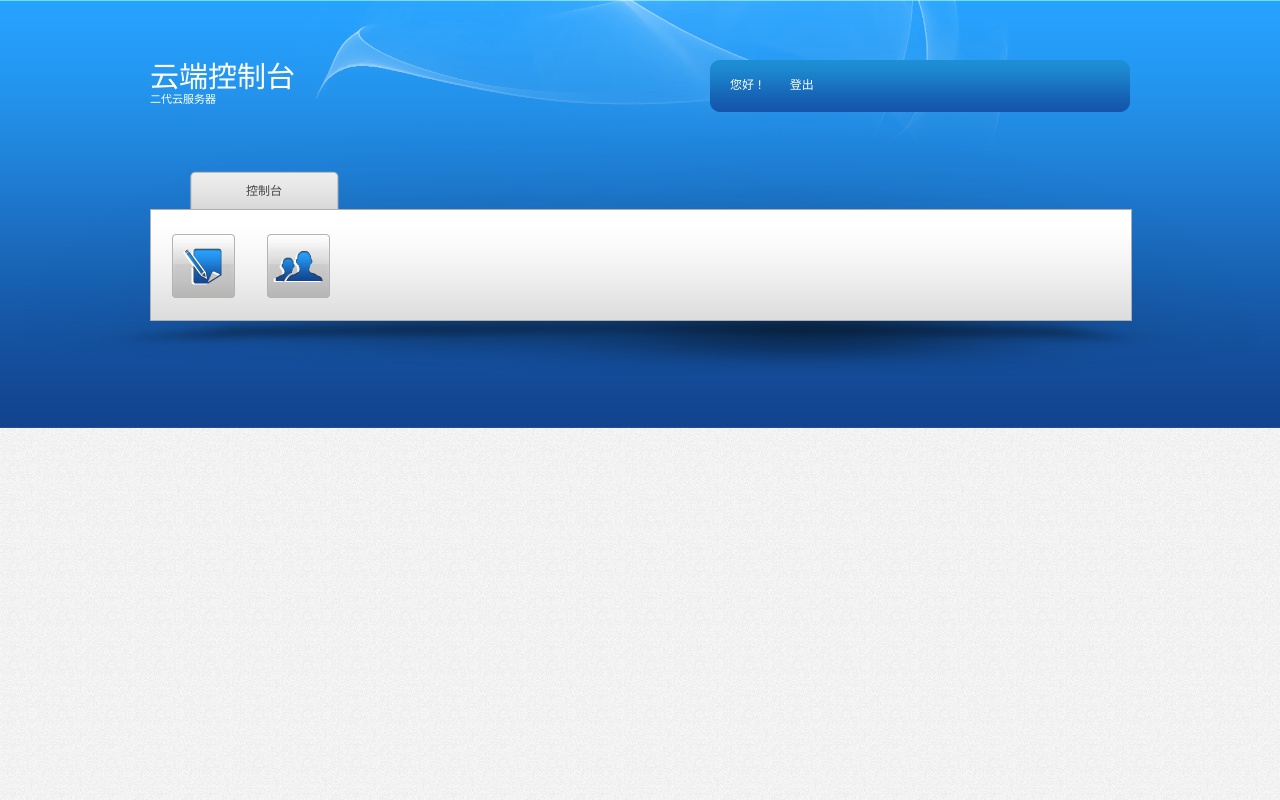
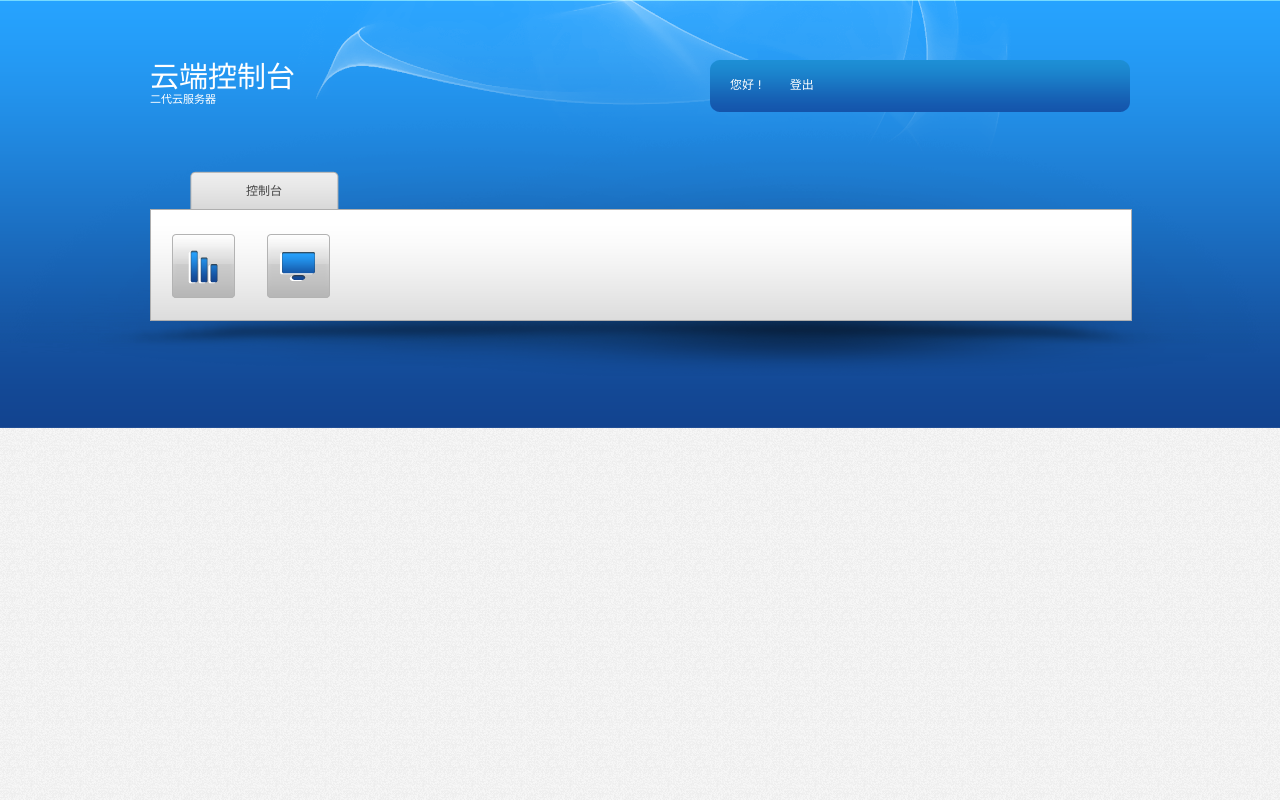
Before and after one commit to OrangeChan/php-project1, a CodeIgniter app: template application/views/header.php in a window 1280 px wide. Run offline with CodeIgniter, Linux system fonts and the light colour scheme; the template is opened without the code that fills it, so the values that code supplies are empty; some libraries are stand-ins or nearby versions.

Commit message:
view header icon
view header icon

```diff
--- a/application/views/header.php
+++ b/application/views/header.php
@@ -25,15 +25,15 @@
 
             <div class='carousel_inner'>
                   <ul class='carousel_ul'>
-                <li><a class="ico1" href='/index.php/vm/index'></a></li>
+                <li><a class="ico2" href='/index.php/vm/index'></a></li>
                 <?php
 										$session_data = $this -> session -> userdata('logged_in');
 										if($session_data['level']==3){ ?>
-                <li><a class="ico2" href='/index.php/vm/create'></a></li>
+                <li><a class="ico1" href='/index.php/vm/create'></a></li>
                 <li><a class="ico3" href='/index.php/users/create'></a></li>
-                <li><a class="ico4" href='/index.php/users/index'></a></li>
+                <li><a class="ico5" href='/index.php/users/index'></a></li>
                 <?php } ?>
-                <li><a class="ico5" href='/index.php/changepassword/index'></a></li>
+                <li><a class="ico4" href='/index.php/changepassword/index'></a></li>
               </ul>
                 </div>
 
```
